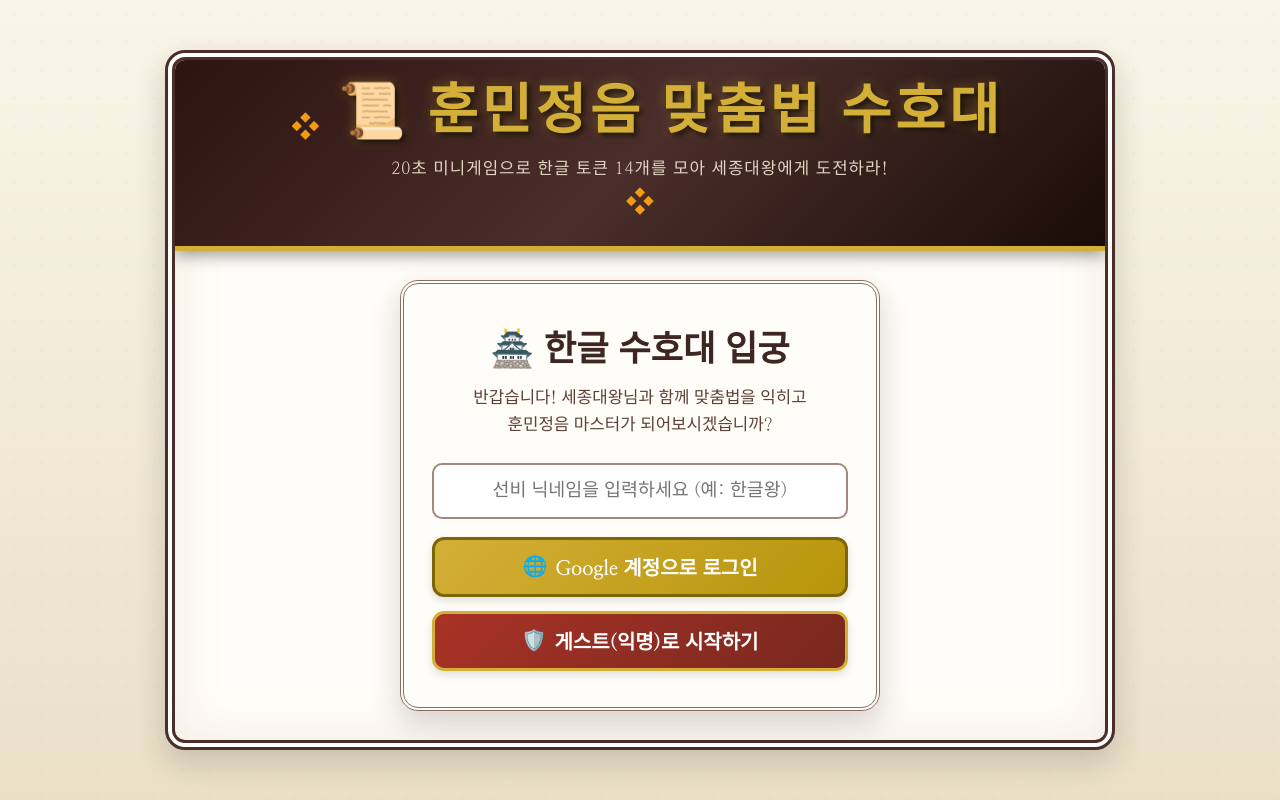
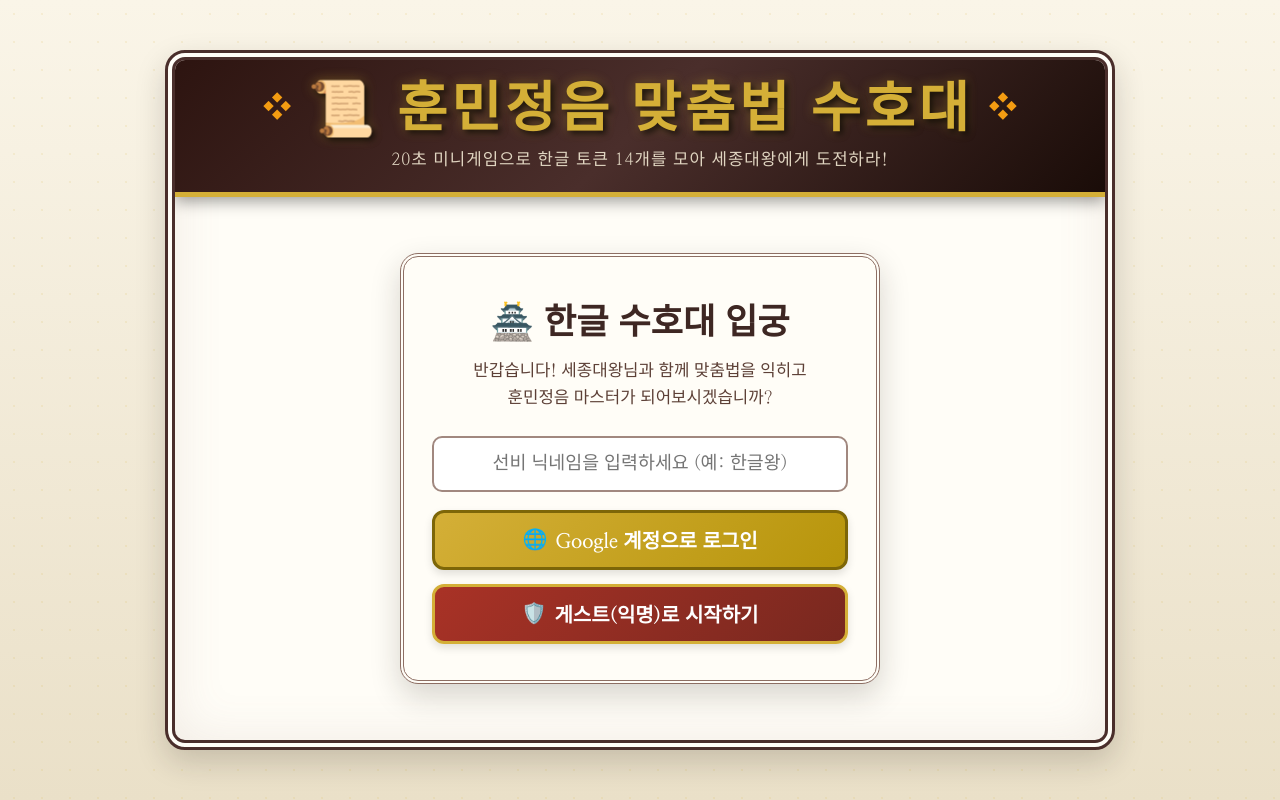
Before and after one commit to zzintch-jpg/korean-spelling-sejong-game, a website with bundled scripts: page index.html in a window 1280 px wide. Built offline with nearby package versions, Linux system fonts and the light colour scheme; a web font is replaced by a local one.

Commit message:
fix: 헤더 마름모 문양 대칭 정렬 및 위치 수정

```diff
--- a/css/style.css
+++ b/css/style.css
@@ -71,26 +71,26 @@ body {
 header {
   background: linear-gradient(135deg, #2D1410 0%, #4A2E2B 50%, #1A0C08 100%);
   color: var(--color-gold);
-  padding: 24px 30px;
+  padding: 22px 30px;
   text-align: center;
   border-bottom: 5px solid var(--color-gold);
   position: relative;
   box-shadow: 0 4px 15px rgba(0,0,0,0.4);
 }
 
-header::before, header::after {
-  content: '❖';
-  color: var(--color-gold-bright);
-  font-size: 1.8rem;
-  margin: 0 14px;
-  vertical-align: middle;
-}
-
 .header-title-box {
   display: inline-flex;
   align-items: center;
   justify-content: center;
-  gap: 14px;
+  gap: 16px;
+}
+
+.title-decor {
+  color: var(--color-gold-bright);
+  font-size: 1.8rem;
+  line-height: 1;
+  display: inline-block;
+  vertical-align: middle;
 }
 
 h1.game-title {
@@ -100,13 +100,14 @@ h1.game-title {
   color: var(--color-gold);
   text-shadow: 3px 3px 6px rgba(0, 0, 0, 0.8), 0 0 12px rgba(212, 175, 55, 0.4);
   line-height: 1;
+  display: inline-block;
 }
 
 .subtitle {
   font-family: var(--font-body);
   font-size: 1.05rem;
   color: #E0D5C1;
-  margin-top: 8px;
+  margin-top: 10px;
   letter-spacing: 1px;
 }
 
@@ -381,7 +382,7 @@ h1.game-title {
   line-height: 1.4;
 }
 
-/* 세종대왕 보스전 대형 단독 배너 (웅장하고 눈에 띄는 디자인) */
+/* 세종대왕 보스전 대형 단독 배너 */
 .boss-banner-card {
   width: 100%;
   background: linear-gradient(135deg, #3A1C1A 0%, #1F0C09 100%);
@@ -574,7 +575,7 @@ h1.game-title {
   transform: translateX(4px);
 }
 
-/* 명예의 전당 (리더보드) */
+/* 명예의 전당 */
 .hall-container {
   width: 100%;
   max-width: 750px;
--- a/index.html
+++ b/index.html
@@ -13,7 +13,9 @@
     <!-- 단청 & 전통 한옥 헤더 -->
     <header>
       <div class="header-title-box">
+        <span class="title-decor">❖</span>
         <h1 class="game-title">📜 훈민정음 맞춤법 수호대</h1>
+        <span class="title-decor">❖</span>
       </div>
       <p class="subtitle">20초 미니게임으로 한글 토큰 14개를 모아 세종대왕에게 도전하라!</p>
     </header>
```
